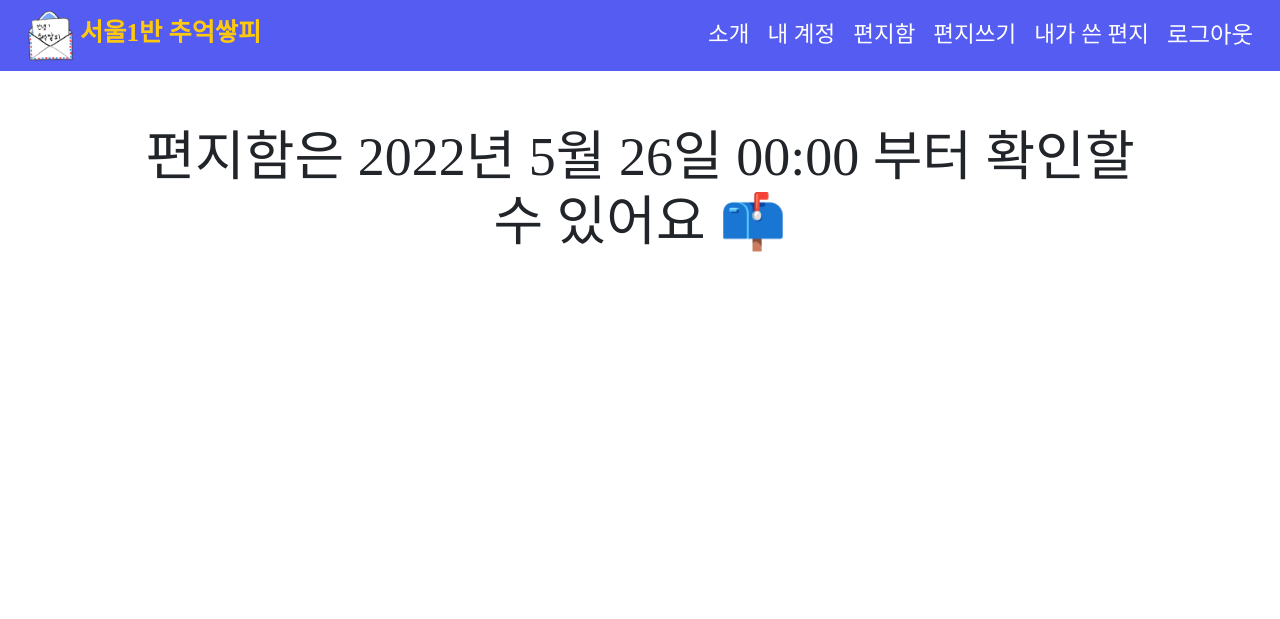
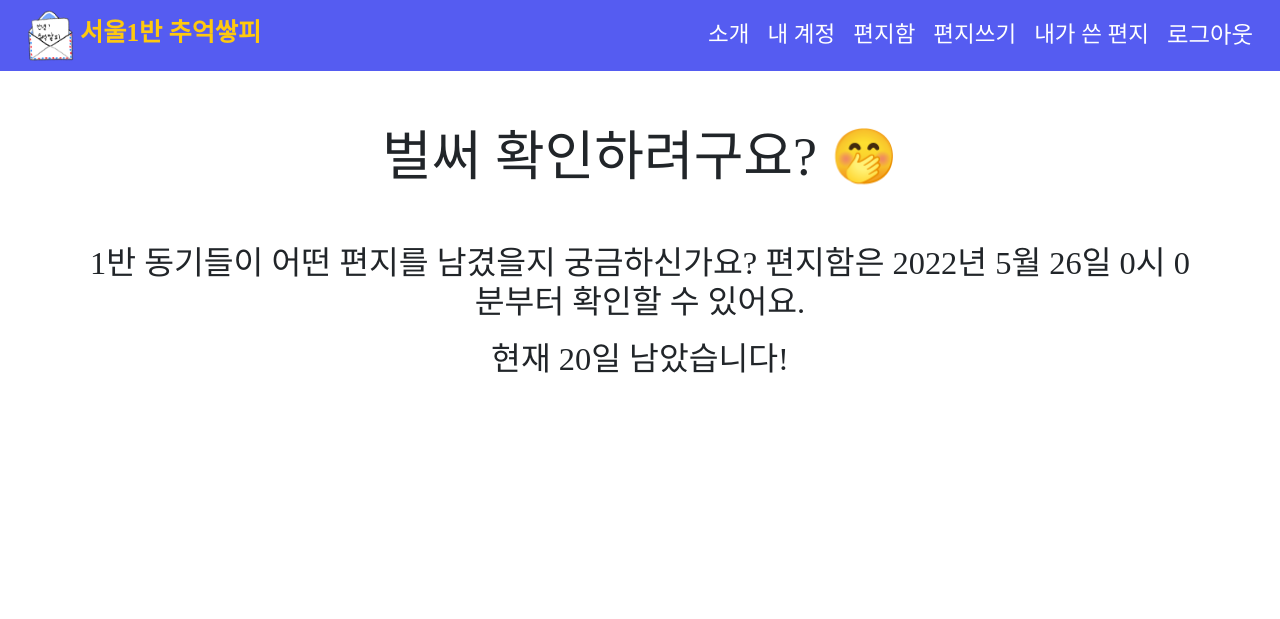
Before and after one commit to rohmantique/SSAFY-Side-Pjt, a Django app: page /rollpaper/1/letterbox/ in a window 1280 px wide. Shown: the top 619 px of the page. Run offline with Django 4.2, Linux system fonts and the light colour scheme; the visitor is signed in with stand-in values (Sample User, id 1); some web fonts are replaced.

Commit message:
eunho/notification.html이랑 css 수정

```diff
--- a/roll_paper/templates/roll_paper/notification.html
+++ b/roll_paper/templates/roll_paper/notification.html
@@ -2,7 +2,12 @@
 
 {% block content %}
   <header class="m-5">
-    <h2>편지함은 2022년 5월 26일 00:00 부터 확인할 수 있어요 📫</h2>
+    <h2>벌써 확인하려구요? 🤭</h2>
   </header>
 
+  <main class="text-center">
+    <h4>1반 동기들이 어떤 편지를 남겼을지 궁금하신가요? 편지함은 {{ targetday.year }}년 {{ targetday.month }}월 {{ targetday.day }}일 {{ targetday.hour }}시 {{ targetday.minute }}분부터 확인할 수 있어요.</h4>
+    <h4>현재 {{ dday.days }}일 남았습니다!</h4>
+  </main>
+
 {% endblock content %}
--- a/roll_paper/views.py
+++ b/roll_paper/views.py
@@ -90,8 +90,8 @@ def letterbox(request, user_pk):
 
     if request.user.pk == user_pk:
         now = datetime.now()
-        dday = datetime(2022,5,14)
-        if now > dday:
+        target_day = datetime(year=2022, month=5, day=26, hour=0, minute=0, second=0)
+        if now > target_day:
             user_info = request.user
             my_rollpaper = RollPaper.objects.filter(user=request.user)
             number = len(my_rollpaper)
@@ -103,7 +103,12 @@ def letterbox(request, user_pk):
             }
             return render(request, 'roll_paper/letterbox.html', context)
         else:
-            return render(request, 'roll_paper/notification.html')
+            d_day = target_day - now
+            context = {
+                'targetday': target_day,
+                'dday': d_day,
+            }
+            return render(request, 'roll_paper/notification.html', context)
 
     return render(request, 'roll_paper/error.html')
 
--- a/static/css/style.css
+++ b/static/css/style.css
@@ -27,6 +27,7 @@ h3 {
 
 h4 {
   font-size: 1.8rem;
+  margin-bottom: 1rem !important;
 }
 
 p {
```
Also changed, not shown: roll_paper/templates/roll_paper/user_lst.html (+5 -2 lines).
